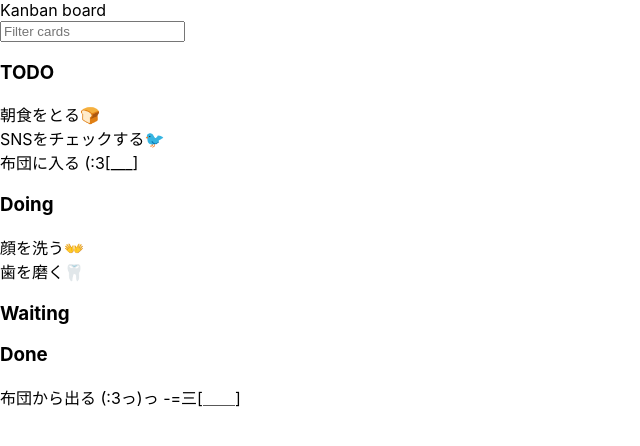
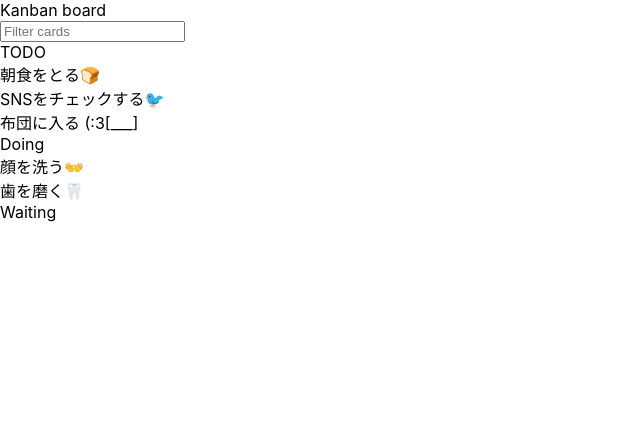
Before and after one commit to atsu0203/kanban-board, a React (Create React App) app: page / in a window 1280 px wide. Shown: the top 446 px of the page, without its empty margins (0-640 px from the left). Built offline with nearby package versions, Linux system fonts and the light colour scheme.

Commit message:
スタイルコンポーネントに修正

```diff
--- a/src/App.tsx
+++ b/src/App.tsx
@@ -1,44 +1,55 @@
 import React from 'react';
 import ReactDOM from 'react-dom';
+import styled from 'styled-components'
 import './App.css';
 
 function App() {
   return (
-    <div>
-      <header>
-        <div>Kanban board</div>
+    <Container>
+      <Header>
+         <Logo>Kanban board</Logo>
 
-        <input placeholder="Filter cards" />
-      </header>
+         <CardFilter placeholder="Filter cards" />
+       </Header>
+       <MainArea>
+       <Column>
+           <ColumnHeader>TODO</ColumnHeader>
 
-      <div>
-        <section>
-          <h3>TODO</h3>
-
-          <article>朝食をとる🍞</article>
-          <article>SNSをチェックする🐦</article>
-          <article>布団に入る (:3[___]</article>
-        </section>
-
-        <section>
-          <h3>Doing</h3>
-
-          <article>顔を洗う👐</article>
-          <article>歯を磨く🦷</article>
-        </section>
-
-        <section>
-          <h3>Waiting</h3>
-        </section>
-
-        <section>
-          <h3>Done</h3>
-
-          <article>布団から出る (:3っ)っ -=三[＿＿]</article>
-        </section>
-      </div>
-    </div>
+           <Card>朝食をとる🍞</Card>
+           <Card>SNSをチェックする🐦</Card>
+           <Card>布団に入る (:3[___]</Card>
+        </Column>
+        <Column>
+          <ColumnHeader>Doing</ColumnHeader>
+          <Card>顔を洗う👐</Card>
+          <Card>歯を磨く🦷</Card>
+        </Column>
+        <Column>
+           <ColumnHeader>Waiting</ColumnHeader>
+        </Column>
+      </MainArea>
+    </Container>
   )
 }
 
+const Container = styled.div``
+
+const Header = styled.div``
+
+const Logo = styled.div``
+
+const CardFilter = styled.input``
+
+const MainArea = styled.div``
+
+const Column = styled.div``
+
+const ColumnHeader = styled.div``
+
+const Card = styled.div``
+
+
+
+
+
 export default App;
```
